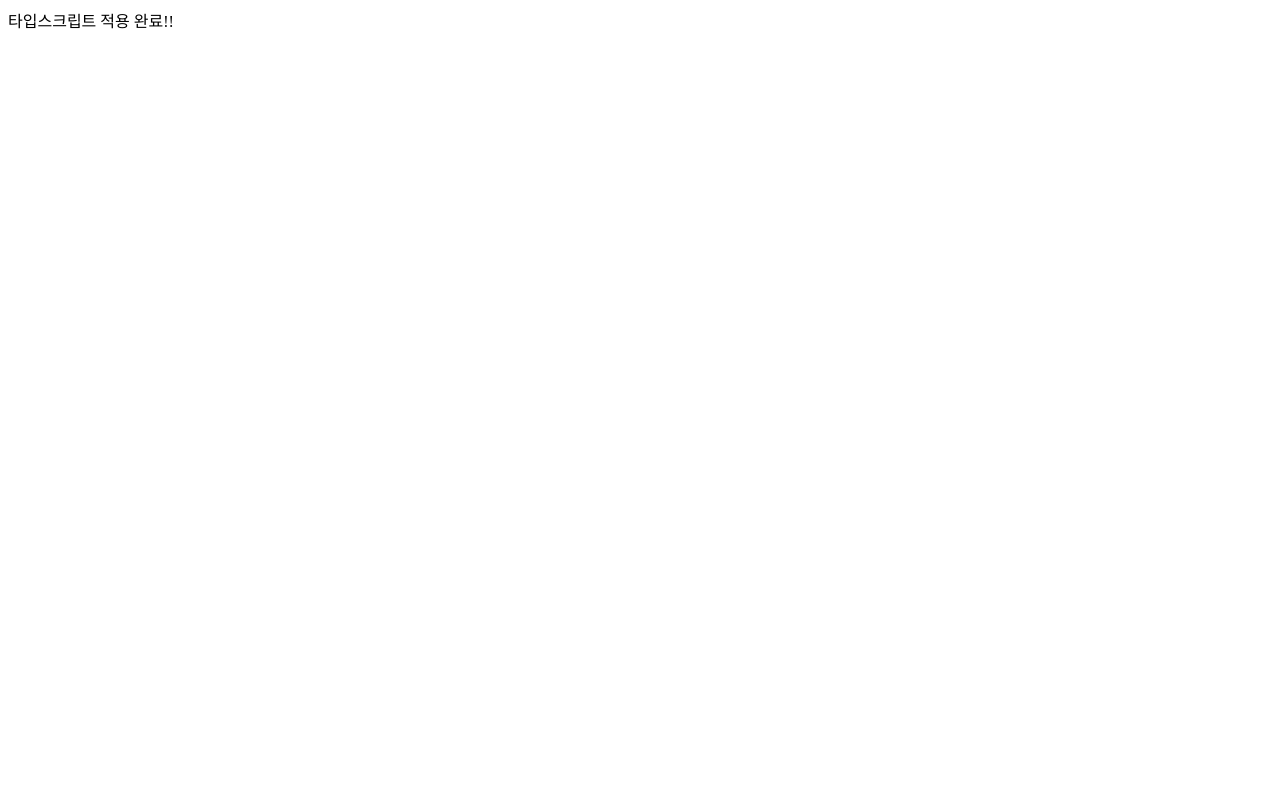
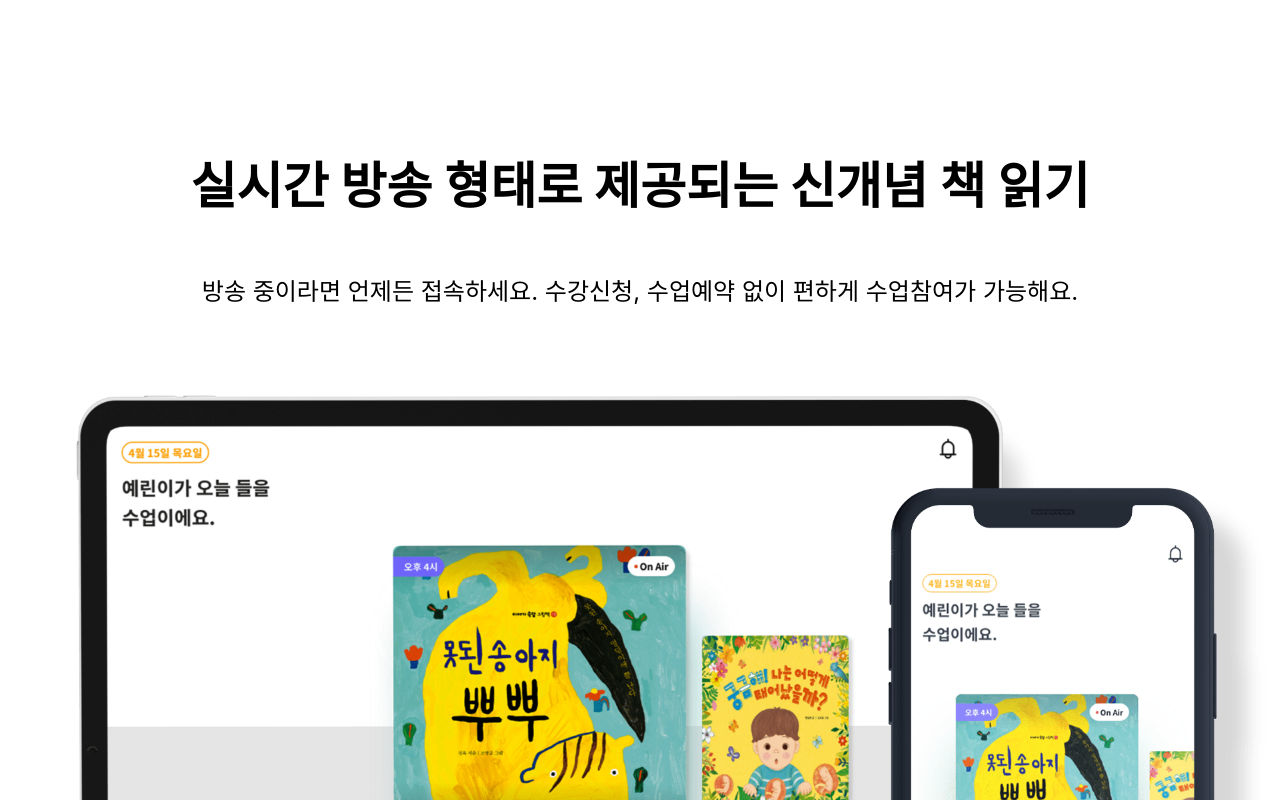
Before and after one commit to Yena-Yun/wanted-ddangkongschool-main, a Next.js app: page / in a window 1280 px wide. Shown: the top 800 px of the page. Built offline with nearby package versions, Linux system fonts and the light colour scheme.

Commit message:
:lipstick: UI 컴포넌트 5번의 png 추가, 대략적인 레이아웃 구성

```diff
--- a/pages/_app.tsx
+++ b/pages/_app.tsx
@@ -1,7 +1,14 @@
 import { AppProps } from 'next/app';
+import Style5 from 'src/component/Style5';
+import '../styles/globals.css'
 
 function App({ Component, pageProps }: AppProps) {
-  return <Component {...pageProps} />;
+  return(
+    <>
+    <Component {...pageProps} />
+    <Style5/>
+    </>
+  )
 }
 
 export default App;
--- a/pages/index.tsx
+++ b/pages/index.tsx
@@ -9,10 +9,7 @@ export default function Home() {
   }, 2000);
 
   return (
-    <div className="container">
-      <div>
-        <span>{text} 적용 완료!!</span>
-      </div>
+    <div>
     </div>
   );
 }
--- /dev/null
+++ b/src/component/Style5.tsx
@@ -0,0 +1,135 @@
+import React from 'react';
+import styled from 'styled-components';
+
+export default function Style5() {
+
+  return (
+
+    <Contaniner>
+      <InnerContainner>
+        <Header>
+          <div>
+          <Title>실시간 방송 형태로 제공되는 신개념 책 읽기</Title>
+          <SubTitle>방송 중이라면 언제든 접속하세요. 수강신청, 수업예약 없이 편하게 수업참여가 가능해요.</SubTitle>
+          </div>
+        </Header>
+        <ImgBox>
+          <DeskTopImg src="/images/style5-1.png" alt="DeskTopImg"/>
+          <MobileImg src="/images/style5-2.png" alt="MobileImg"/>
+        </ImgBox>
+      </InnerContainner>
+    </Contaniner>
+  );
+}
+
+const Contaniner = styled.div`
+  overflow-x: hidden;
+  background-color: rgb(255, 255, 255);
+  display: flex;
+  width: 100%;
+  flex-direction: column;
+  -webkit-box-align: center;
+  align-items: center;
+  margin: 0px auto;
+`
+
+const InnerContainner = styled.div`
+  padding-top: 150px;
+  display: flex;
+  flex-direction: column;
+  -webkit-box-align: center;
+  align-items: center;
+  align-self: center;
+  padding-left: 20px;
+  padding-right: 20px;
+  width: 100%;
+
+  @media (min-width: 1200px){
+    width: 100%;
+    max-width: 1200px;
+    padding-left: 30px;
+    padding-right: 30px;
+    margin: 0px auto;
+  }
+
+  @media (min-width: 768px) and (max-width: 1200px) {
+    width: 100%;
+    max-width: 768px;
+    padding-left: 30px;
+    padding-right: 30px;
+  }
+`
+
+const Header = styled.div`
+  white-space: pre-wrap;
+  text-align: center;
+  /* font-weight: bold; */
+`
+
+const Title = styled.div`
+  white-space: pre-wrap;
+  text-align: center;
+  font-weight: bold;
+
+  @media (min-width: 1200px){
+    font-size: 50px;
+    line-height: 1.44;
+  }
+
+  @media (min-width: 768px) and (max-width: 1200px) {
+    font-size: 50px;
+    line-height: 1.44;
+  }
+`
+const SubTitle = styled.header`
+  padding-top: 50px;
+  white-space: pre-wrap;
+
+  @media (min-width: 1200px){
+    font-size: 24px;
+    line-height: 1.67;
+  }
+
+  @media (min-width: 768px) and (max-width: 1200px) {
+    font-size: 24px;
+    line-height: 1.67;
+  }
+`
+
+const ImgBox = styled.div`
+  position: relative;
+  box-sizing: border-box;
+  margin-bottom: 97px;
+`
+
+const DeskTopImg = styled.img`
+  flex-direction: row;
+  position: relative;
+  left: -98px;
+
+  @media (min-width: 1200px){
+    width: 1124px;
+    height: 885px;
+  }
+
+  /* @media (min-width: 768px) and (max-width: 1200px) {
+    width: 658px;
+    height: 548px;
+  } */
+`
+
+const MobileImg = styled.img`
+  position: absolute;
+  top: 77px;
+  left: 554px;
+
+  @media (min-width: 1200px){
+    width: 823px;
+    height: 851px;
+  }
+
+  /* @media (min-width: 768px) and (max-width: 1200px) {
+    width: 505px;
+    height: 527px;
+  } */
+`
--- a/styles/globals.css
+++ b/styles/globals.css
@@ -4,6 +4,12 @@ body {
   margin: 0;
   font-family: -apple-system, BlinkMacSystemFont, Segoe UI, Roboto, Oxygen,
     Ubuntu, Cantarell, Fira Sans, Droid Sans, Helvetica Neue, sans-serif;
+  text-align: center;
+}
+
+div, span {
+  position: relative;
+  box-sizing: border-box;
 }
 
 a {
@@ -12,5 +18,11 @@ a {
 }
 
 * {
-  box-sizing: border-box;
+  padding: 0;
+  margin: 0;
 }
+
+img {
+  image-rendering: -webkit-optimize-contrast;
+  backface-visibility: hidden;
+}
```
Also changed, not shown: public/images/style5-1.png (added), public/images/style5-2.png (added).
